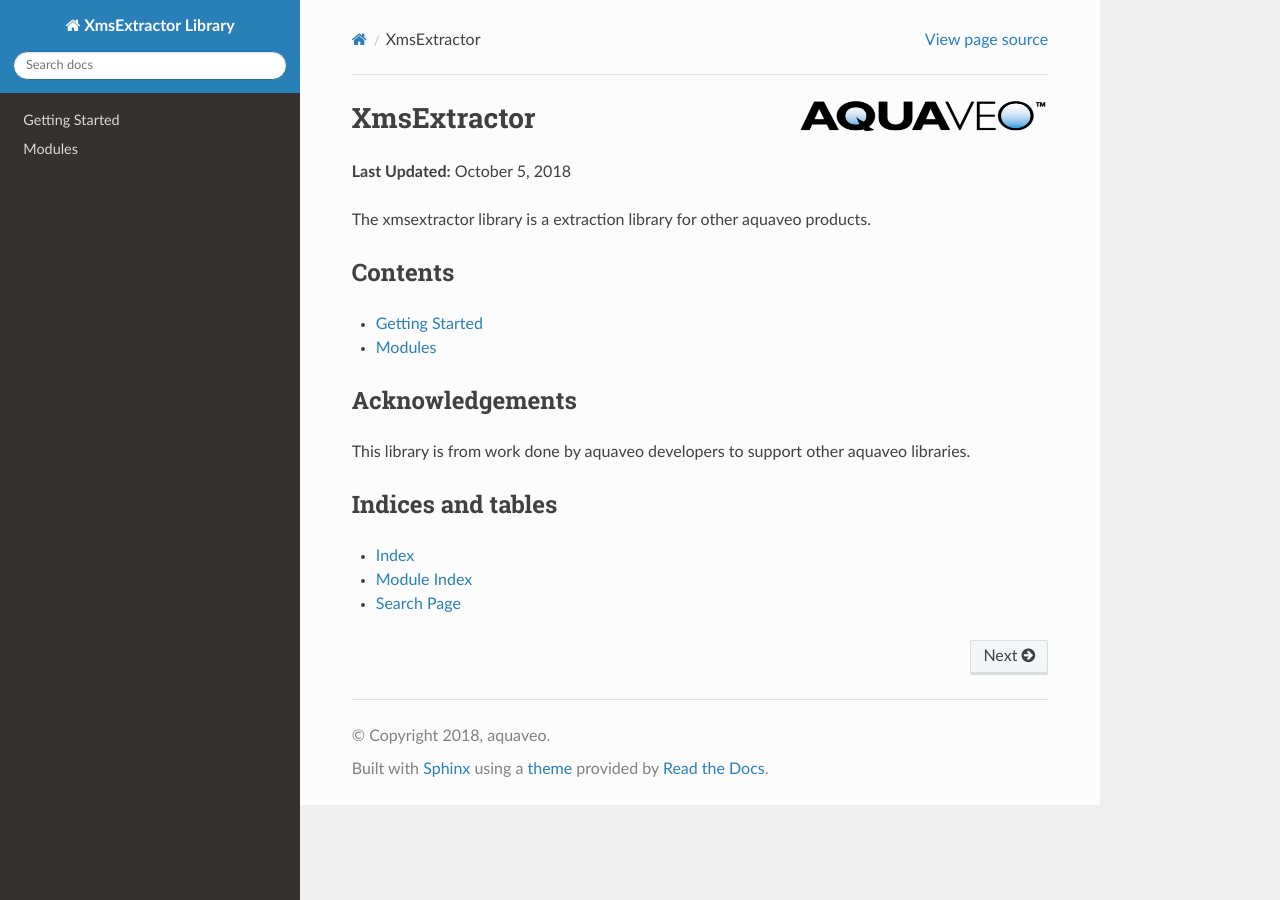
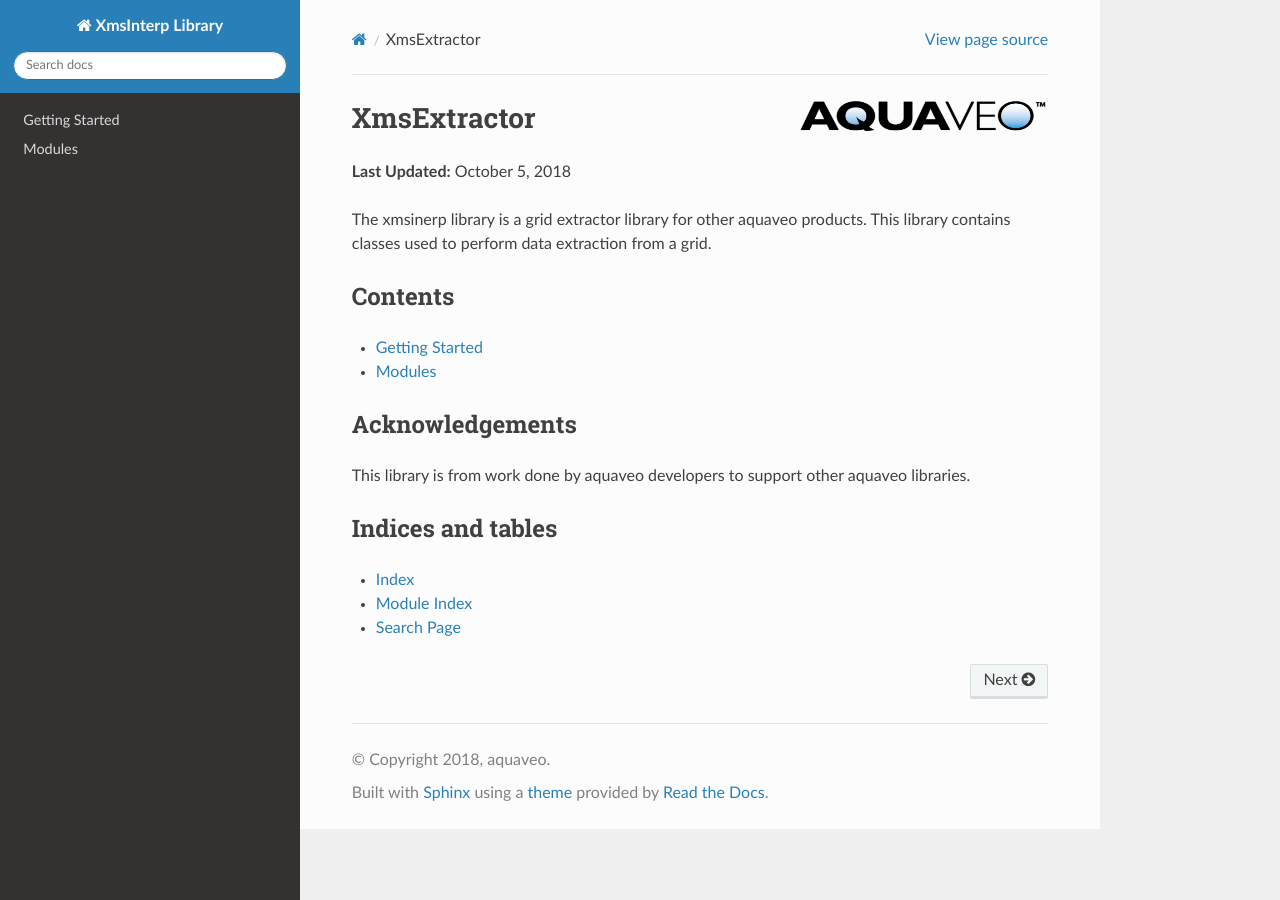
Before and after one commit to Aquaveo/xmsextractor, a Sphinx documentation site: the page built from pydocs/source/index.rst, in a window 1280 px wide. Built offline with Sphinx 7.4.7 and the Read the Docs theme 2.0.0, drawn with Linux system fonts in a browser that asks for light colours.

Commit message:
updated index.rst and conf.py

```diff
--- a/pydocs/source/conf.py
+++ b/pydocs/source/conf.py
@@ -15,12 +15,12 @@
 import os
 import sys
 sys.path.insert(0, os.path.abspath('.'))
-sys.path.insert(0, os.path.abspath(os.path.join('..', '..', 'build', 'lib')))
+sys.path.insert(0, os.path.abspath(os.path.join('..', '..', 'build_py', 'lib')))
 
 
 # -- Project information -----------------------------------------------------
 
-project = 'XmsExtractor Library'
+project = 'XmsInterp Library'
 copyright = '2018, aquaveo'
 author = 'aquaveo'
 
@@ -106,7 +106,7 @@
 # -- Options for HTMLHelp output ---------------------------------------------
 
 # Output file base name for HTML help builder.
-htmlhelp_basename = 'xmsextractordoc'
+htmlhelp_basename = 'xmsinterpdoc'
 
 
 # -- Options for LaTeX output ------------------------------------------------
@@ -133,7 +133,7 @@
 # (source start file, target name, title,
 #  author, documentclass [howto, manual, or own class]).
 latex_documents = [
-    (master_doc, 'xmsextractor.tex', 'xmsextractor Documentation',
+    (master_doc, 'xmsinterp.tex', 'xmsinterp Documentation',
      'aquaveo', 'manual'),
 ]
 
@@ -143,7 +143,7 @@
 # One entry per manual page. List of tuples
 # (source start file, name, description, authors, manual section).
 man_pages = [
-    (master_doc, 'xmsextractor', 'xmsextractor Documentation',
+    (master_doc, 'xmsinterp', 'xmsinterp Documentation',
      [author], 1)
 ]
 
@@ -154,8 +154,8 @@
 # (source start file, target name, title, author,
 #  dir menu entry, description, category)
 texinfo_documents = [
-    (master_doc, 'xmsextractor', 'xmsextractor Documentation',
-     author, 'xmsextractor', 'Extractor library used by aquaveo libraries.',
+    (master_doc, 'xmsinterp', 'xmsinterp Documentation',
+     author, 'xmsinterp', 'Interpolation library used by aquaveo libraries.',
      'Miscellaneous'),
 ]
 
--- a/pydocs/source/index.rst
+++ b/pydocs/source/index.rst
@@ -9,7 +9,7 @@
 
 **Last Updated:** October 5, 2018
 
-The xmsextractor library is a extraction library for other aquaveo products.
+The xmsinerp library is a grid extractor library for other aquaveo products. This library contains classes used to perform data extraction from a grid.
 
 
 Contents
```
